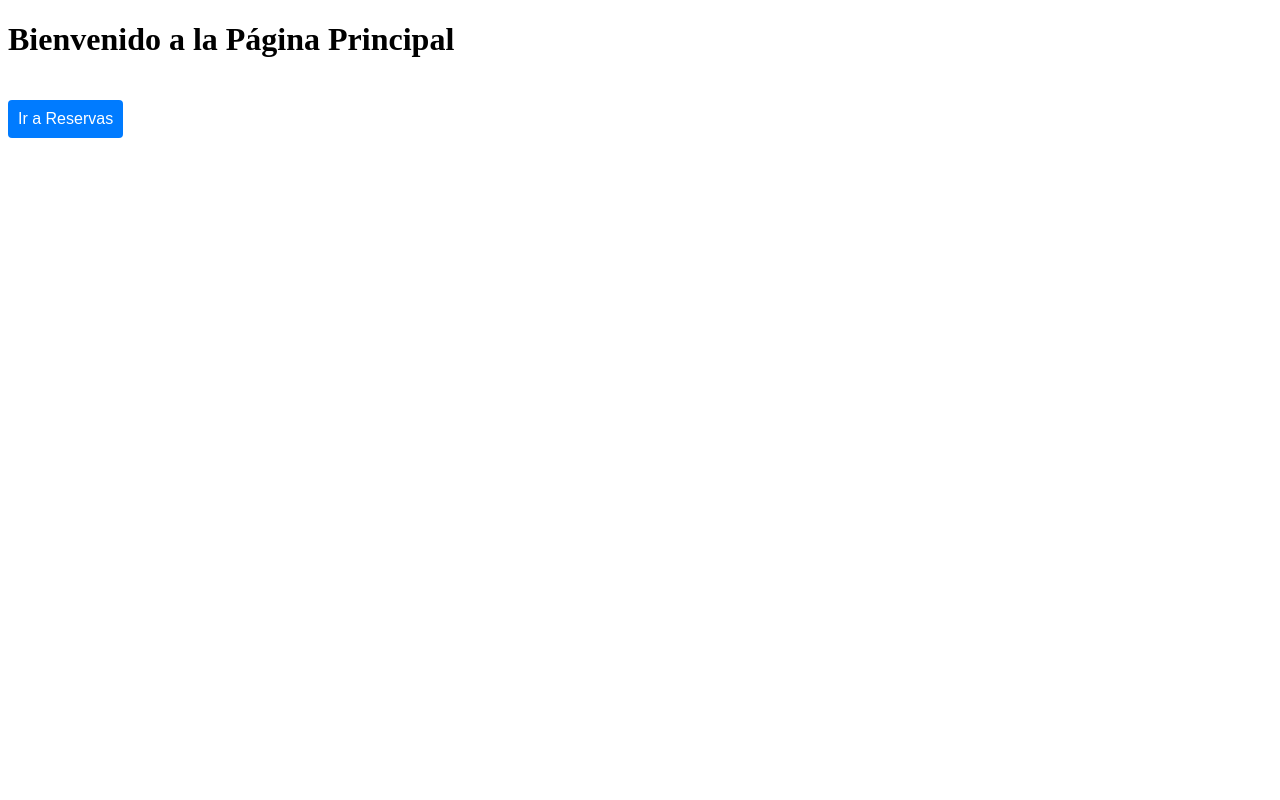
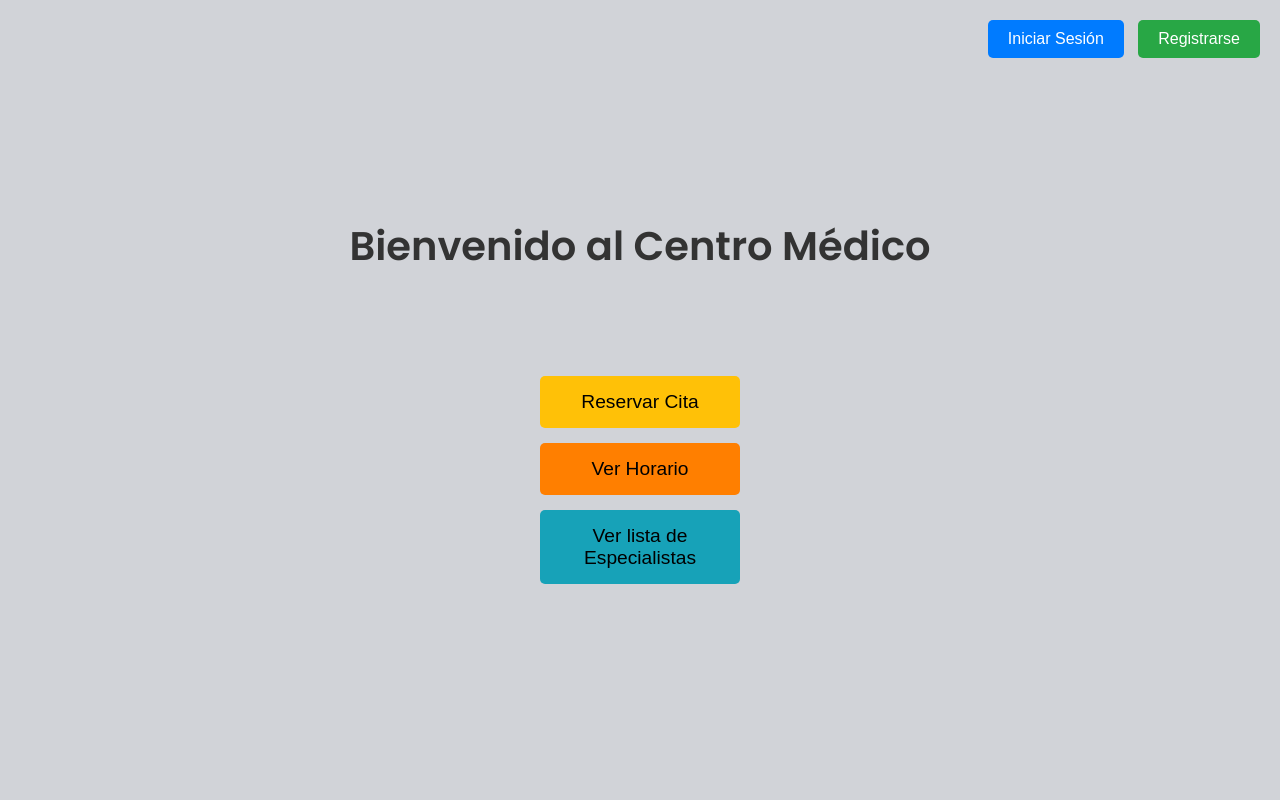
Before and after one commit to FMR08/ING-SOFTWARE-GRUPO-13, a Flask app: page / in a window 1280 px wide. Run offline with Flask 3, Linux system fonts and the light colour scheme.

Commit message:
Mejorada la página principal, añadidos más botones y formato más amigable

```diff
--- a/flask_web/website/templates/home.html
+++ b/flask_web/website/templates/home.html
@@ -3,26 +3,130 @@
 <head>
     <meta charset="UTF-8">
     <meta name="viewport" content="width=device-width, initial-scale=1.0">
-    <title>Página Principal</title>
+    <title>Centro Médico</title>
+    <link href="https://fonts.googleapis.com/css2?family=Poppins:wght@400;600&display=swap" rel="stylesheet"> <!-- Importando tipografía -->
     <style>
-        .go-to-reservas-button {
-            margin-top: 20px;
-            padding: 10px;
+        body {
+            font-family: 'Poppins', sans-serif;
+            margin: 0;
+            padding: 0;
+            height: 100vh;
+            display: flex;
+            flex-direction: column;
+            justify-content: center;
+            align-items: center;
+            background-color: #d1d3d8; /* Fondo gris claro */
+        }
+
+        /* Estilos del encabezado */
+        h1 {
+            font-size: 2.5rem;
+            color: #333333; /* Color de texto con buen contraste */
+            margin: 0;
+        }
+
+        /* Estilos del contenedor de botones en la parte superior */
+        .top-buttons {
+            position: absolute;
+            top: 20px;
+            right: 20px;
+        }
+
+        .top-buttons button {
+            padding: 10px 20px;
+            margin-left: 10px;
+            border: none;
+            border-radius: 5px;
+            cursor: pointer;
+            font-size: 1rem;
+            transition: background-color 0.3s;
+        }
+
+        .login-btn {
             background-color: #007BFF;
             color: white;
+        }
+
+        .login-btn:hover {
+            background-color: #0056b3;
+        }
+
+        .register-btn {
+            background-color: #28a745;
+            color: white;
+        }
+
+        .register-btn:hover {
+            background-color: #218838;
+        }
+
+        /* Estilos de los botones en el medio de la página */
+        .main-buttons {
+            display: flex;
+            flex-direction: column;
+            gap: 15px;
+            margin-top: 100px;
+        }
+
+        .main-buttons button {
+            padding: 15px 30px;
+            font-size: 1.2rem;
             border: none;
-            border-radius: 4px;
-            font-size: 16px;
+            border-radius: 5px;
             cursor: pointer;
+            width: 200px;
+            transition: background-color 0.3s;
+        }
+
+        /* Reservar Cita */
+        .reserve-btn {
+            background-color: #ffc107;
+        }
+
+        .reserve-btn:hover {
+            background-color: #e0a800;
+        }
+
+        /* Ver Horario */
+        .schedule-btn {
+            background-color: #ff7f00;
+        }
+
+        .schedule-btn:hover {
+            background-color: #e07f00;
+        }
+
+        /* Ver lista de Especialistas */
+        .specialists-btn {
+            background-color: #17a2b8;
+        }
+
+        .specialists-btn:hover {
+            background-color: #138496;
         }
     </style>
 </head>
 <body>
 
-<h1>Bienvenido a la Página Principal</h1>
-<button onclick="location.href='{{ url_for('views.reservas') }}'" class="go-to-reservas-button">
-    Ir a Reservas
-</button>
+    <!-- Contenedor de botones en la parte superior -->
+    <div class="top-buttons">
+        <button class="login-btn">Iniciar Sesión</button>
+        <button class="register-btn">Registrarse</button>
+    </div>
+
+    <!-- Título principal en el centro de la página -->
+    <h1>Bienvenido al Centro Médico</h1>
+
+    <!-- Contenedor de los botones principales -->
+    <div class="main-buttons">
+        <!-- Enlace para redirigir a reservas.html -->
+        <a href="{{ url_for('views.reservas') }}">
+            <button class="reserve-btn">Reservar Cita</button>
+        </a>
+        <button class="schedule-btn">Ver Horario</button>
+        <button class="specialists-btn">Ver lista de Especialistas</button>
+    </div>
+
 
 </body>
 </html>
```
Also changed, not shown: flask_web/website/templates/home1.html (added, +28 -0 lines).
